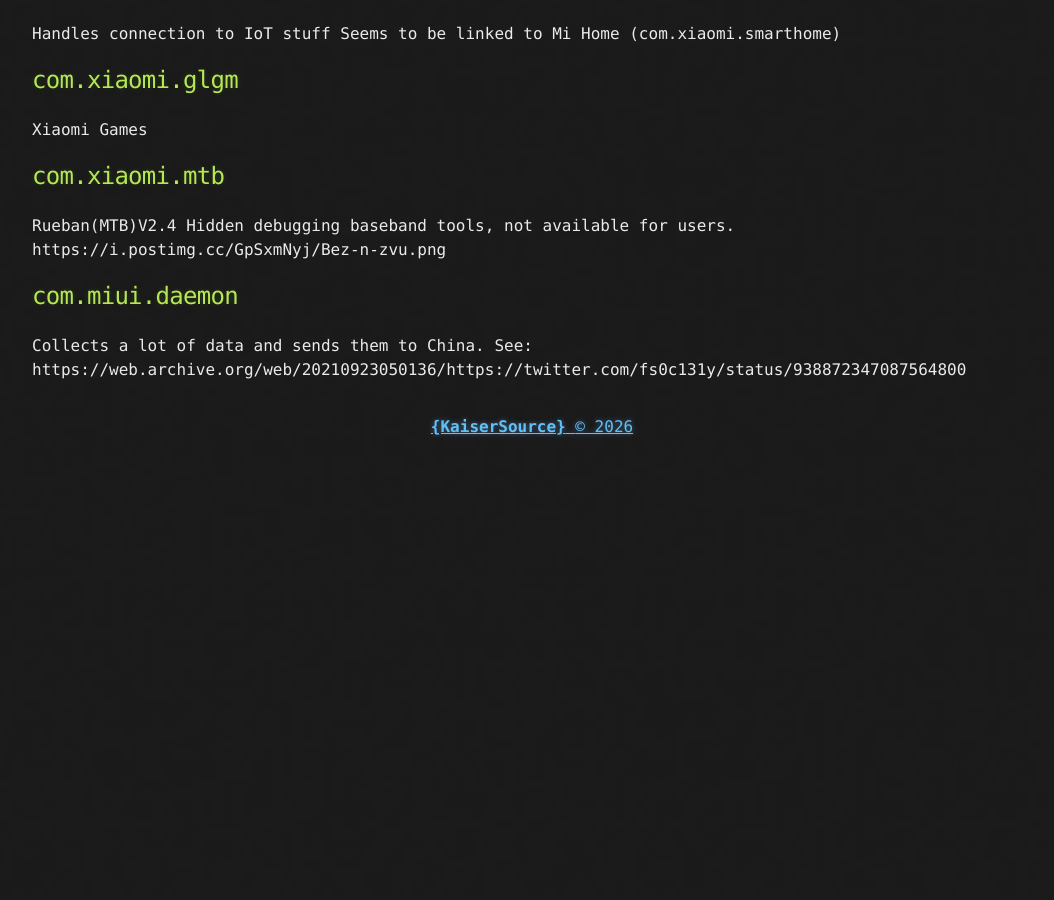
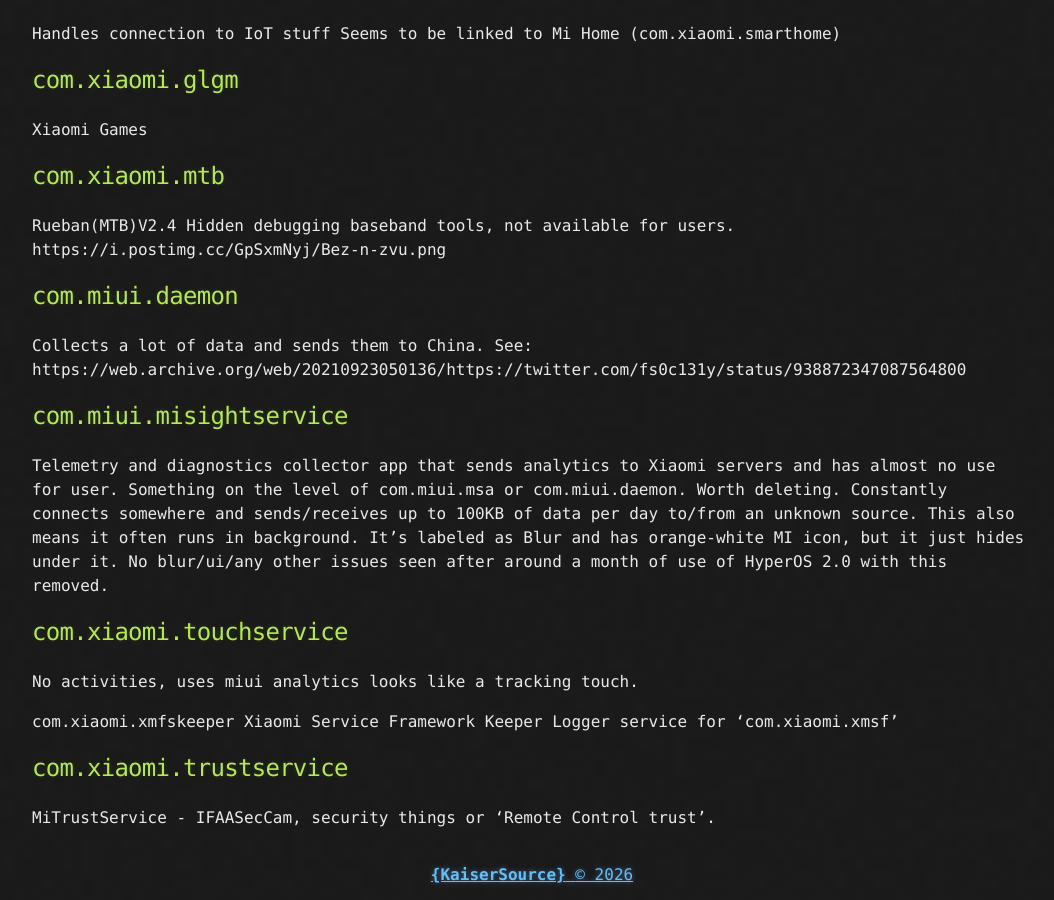
Before and after one commit to kaisersource/kaisersource.github.io, a Jekyll site: the page built from _posts/2026-05-26-debloating-xiaomi-15t..md, in a window 1280 px wide and 900 px high, scrolled down 1018 px. Shown: the whole window, without its empty margins (108-1162 px from the left). Built offline with Jekyll 4.4.1, drawn with Linux system fonts in a browser that asks for light colours; before the commit the page ends 1470 px from its top, so only the background shows below that.

Commit message:
Update 2026-05-26-debloating-xiaomi-15t..md

```diff
--- a/_posts/2026-05-26-debloating-xiaomi-15t..md
+++ b/_posts/2026-05-26-debloating-xiaomi-15t..md
@@ -40,3 +40,20 @@ https://i.postimg.cc/GpSxmNyj/Bez-n-zvu.png
 ## com.miui.daemon
 Collects a lot of data and sends them to China.
 See: https://web.archive.org/web/20210923050136/https://twitter.com/fs0c131y/status/938872347087564800
+
+## com.miui.misightservice
+Telemetry and diagnostics collector app that sends analytics to Xiaomi servers and has almost no use for user.
+Something on the level of com.miui.msa or com.miui.daemon. Worth deleting.
+Constantly connects somewhere and sends/receives up to 100KB of data per day to/from an unknown source. This also means it often runs in background.
+It's labeled as Blur and has orange-white MI icon, but it just hides under it. No blur/ui/any other issues seen after around a month of use of HyperOS 2.0 with this removed.
+
+## com.xiaomi.touchservice
+No activities, uses miui analytics looks like a tracking touch.
+
+com.xiaomi.xmfskeeper
+Xiaomi Service Framework Keeper
+Logger service for 'com.xiaomi.xmsf'
+
+
+## com.xiaomi.trustservice
+MiTrustService - IFAASecCam, security things or 'Remote Control trust'.
```
